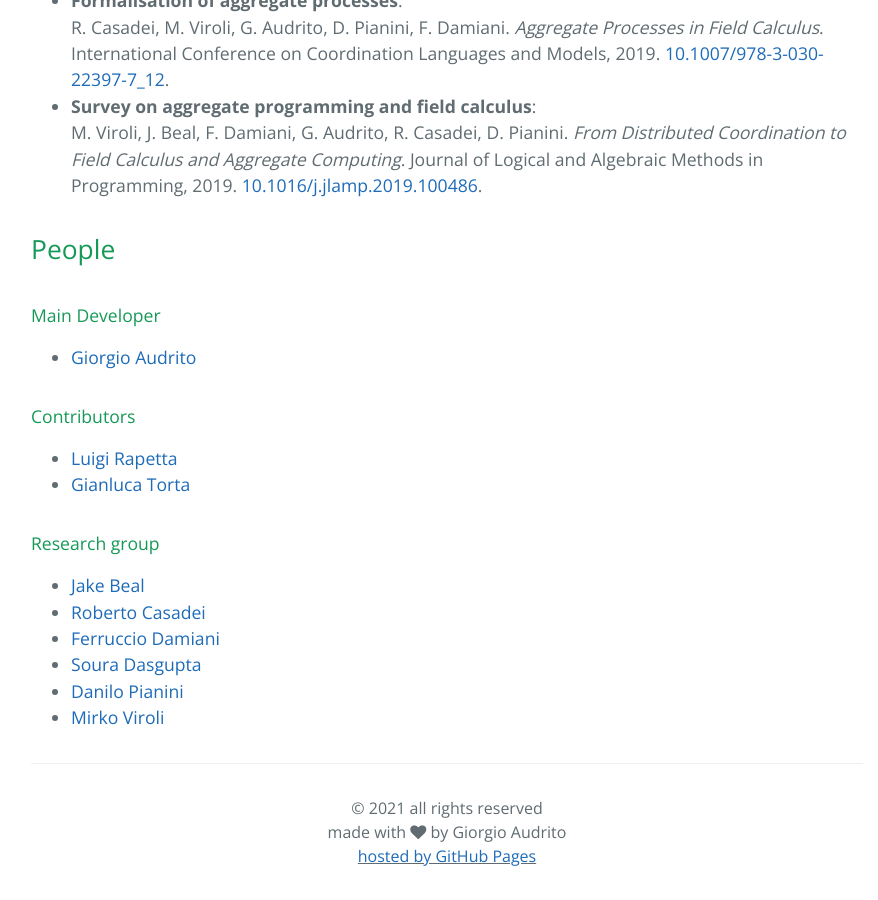
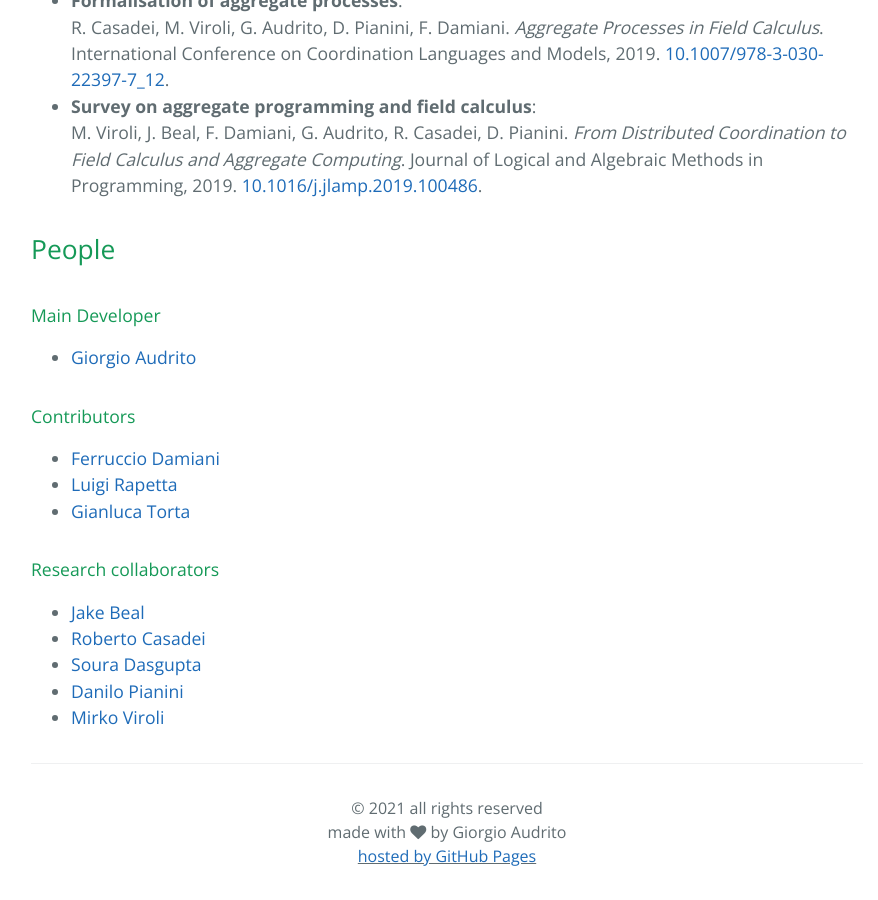
Before and after one commit to fcpp/fcpp.github.io, a Jekyll site: the page built from references.md, in a window 1280 px wide and 900 px high, scrolled down 1294 px. Shown: the whole window, without its empty margins (193-1071 px from the left). Built offline with Jekyll 4.4.1, drawn with Linux system fonts in a browser that asks for light colours; nearby versions of some CDN libraries.

Commit message:
updated collaborators

```diff
--- a/references.md
+++ b/references.md
@@ -45,14 +45,14 @@ title: References
 
 #### Contributors
 
+- [Ferruccio Damiani](http://www.di.unito.it/~damiani)
 - [Luigi Rapetta](https://github.com/rapfamily4)
 - [Gianluca Torta](http://www.di.unito.it/~torta)
 
-#### Research group
+#### Research collaborators
 
 - [Jake Beal](https://jakebeal.github.io)
 - [Roberto Casadei](https://robertocasadei.github.io)
-- [Ferruccio Damiani](http://www.di.unito.it/~damiani)
 - [Soura Dasgupta](https://engineering.uiowa.edu/people/soura-dasgupta)
 - [Danilo Pianini](http://www.danilopianini.org)
 - [Mirko Viroli](https://apice.unibo.it/xwiki/bin/view/MirkoViroli)
```
